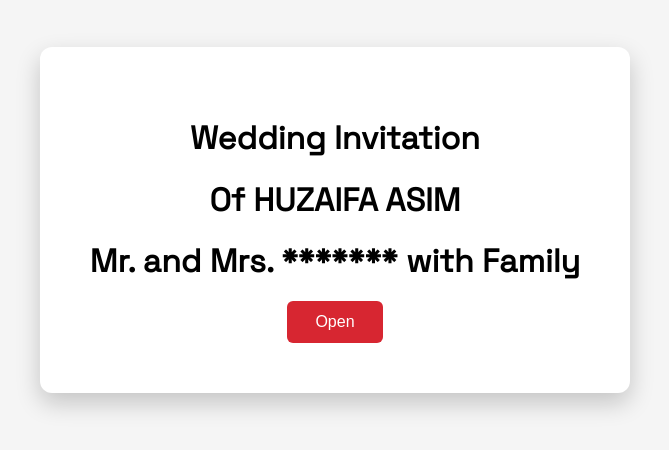
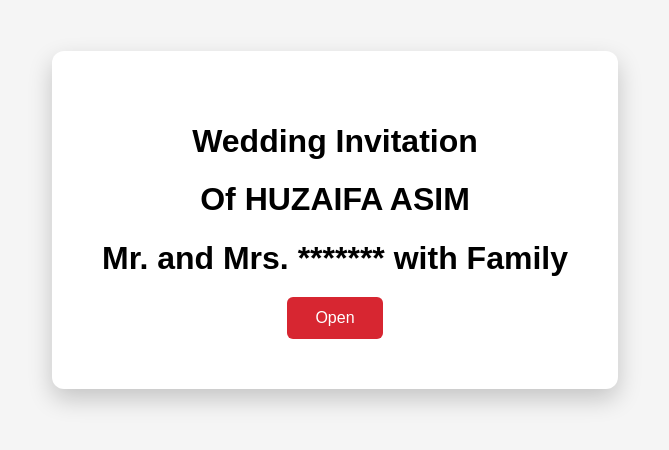
Before and after one commit to Abdullah-56-Amir/Wedding-card, a plain HTML site: page index.html in a window 1280 px wide. Shown: the part 180-630 px from the top of the page, without its empty margins (305-974 px from the left). Drawn offline with Linux system fonts and the light colour scheme.

Commit message:
Update wedding invitation HTML structure and styles

```diff
--- a/index.html
+++ b/index.html
@@ -3,7 +3,7 @@
 <head>
 <meta charset="UTF-8">
 <title>Wedding Invitation</title>
-<link href="https://fonts.googleapis.com/css2?family=Space+Grotesk&display=swap" rel="stylesheet">
+<link href="https://fonts.googleapis.com/css2?family=Playfair+Display:wght@400;600;700&display=swap" rel="stylesheet">
 <link rel="stylesheet" href="style.css">
 </head>
 <body>
```
